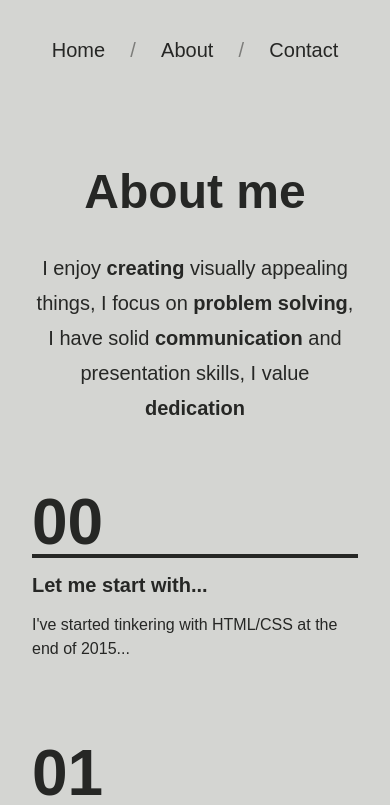
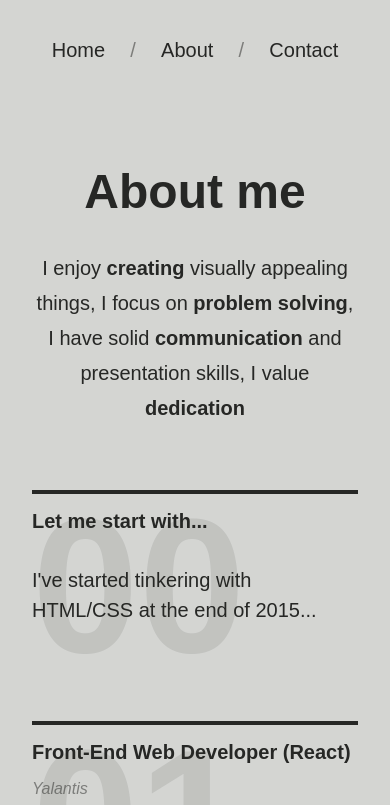
Before and after one commit to sashkhen/shu-website, a Next.js app: page /1/about in a window 390 px wide. Shown: the top 805 px of the page. Built offline with nearby package versions, Linux system fonts and the light colour scheme; a web font is replaced by a local one.

Commit message:
update sticky section ui mobile

```diff
--- a/src/app/[lang]/about/page.module.scss
+++ b/src/app/[lang]/about/page.module.scss
@@ -6,8 +6,3 @@
   margin-bottom: 4rem;
   text-align: center;
 }
-
-.section {
-  --top: 6.5rem;
-  --gap: 3rem;
-}
--- a/src/app/[lang]/about/page.tsx
+++ b/src/app/[lang]/about/page.tsx
@@ -25,11 +25,7 @@ export default async function About(props: {
           </Typography.P>
         </TextContainer>
       </div>
-      <Experience
-        order={0}
-        className={styles.section}
-        title={dictionary.about.foreword.title}
-      >
+      <Experience order={0} title={dictionary.about.foreword.title}>
         <div
           dangerouslySetInnerHTML={{ __html: dictionary.about.foreword.text }}
         />
@@ -37,7 +33,6 @@ export default async function About(props: {
       {[...data.employment].reverse().map((experience, i) => (
         <Experience
           key={experience.startDate}
-          className={styles.section}
           order={i + 1}
           title={experience.position}
           subtitle={experience.company}
@@ -50,7 +45,6 @@ export default async function About(props: {
       ))}
       <Experience
         order={data.employment.length + 1}
-        className={styles.section}
         title={dictionary.about.afterword.title}
       >
         <div
--- a/src/app/[lang]/globals.scss
+++ b/src/app/[lang]/globals.scss
@@ -80,10 +80,7 @@
 
 html,
 body {
-  max-width: 100vw;
-  overflow-x: hidden;
-  height: 100vh;
-  overflow: auto;
+  width: 100vw;
 }
 
 body {
@@ -97,12 +94,6 @@ body {
   -moz-osx-font-smoothing: grayscale;
 }
 
-* {
-  box-sizing: border-box;
-  padding: 0;
-  margin: 0;
-}
-
 a {
   color: inherit;
   text-decoration: none;
--- a/src/components/Background/Background.module.scss
+++ b/src/components/Background/Background.module.scss
@@ -59,6 +59,7 @@ $elements-count: 100;
   inset: 0;
   pointer-events: none;
   overflow: hidden;
+  min-height: 100vh;
 }
 
 @include theme.darkMode {
--- a/src/components/Experience/Experience.module.scss
+++ b/src/components/Experience/Experience.module.scss
@@ -1,12 +1,13 @@
 @use "../../styles/mixins";
 
 .root {
-  color: inherit;
+  --top: 6.5rem;
+  --gap: 3rem;
 }
 
 .order {
   font-weight: 700;
-  font-size: 4rem;
+  font-size: 12rem;
   line-height: 1;
 
   @include mixins.desktop {
@@ -18,7 +19,7 @@
   padding: 1rem 0 4rem;
   border-top: 4px solid var(--foreground);
   display: grid;
-  gap: 1rem;
+  gap: 2rem;
   grid-template-columns: 1fr;
   grid-template-areas:
     "summary"
@@ -26,7 +27,6 @@
     "techStack";
 
   @include mixins.desktop {
-    gap: 2rem;
     grid-template-columns: 18rem 1fr;
     grid-template-areas:
       "summary description"
@@ -40,6 +40,12 @@
 
 .description {
   grid-area: description;
+  font-size: 1.25rem;
+  line-height: 1.5;
+
+  @include mixins.desktop {
+    font-size: 1rem;
+  }
 }
 
 .stack {
@@ -82,7 +88,3 @@
 .duration {
   opacity: 0.75;
 }
-
-.description {
-  line-height: 1.5;
-}
--- a/src/components/StickySection/StickySection.module.scss
+++ b/src/components/StickySection/StickySection.module.scss
@@ -5,18 +5,23 @@
   --top: 0;
 
   display: grid;
-  grid-template-columns: 1fr;
   align-items: start;
+  grid-template-columns: auto 1fr;
+  gap: 0;
 
-  @include mixins.tablet {
+  @include mixins.desktop {
     gap: var(--gap);
-    grid-template-columns: auto 1fr;
   }
 }
 
 .stickyEl {
-  @include mixins.tablet {
-    position: sticky;
-    top: var(--top);
+  position: sticky;
+  top: var(--top);
+  width: 0;
+  opacity: 0.1;
+
+  @include mixins.desktop {
+    width: auto;
+    opacity: 1;
   }
 }
```
